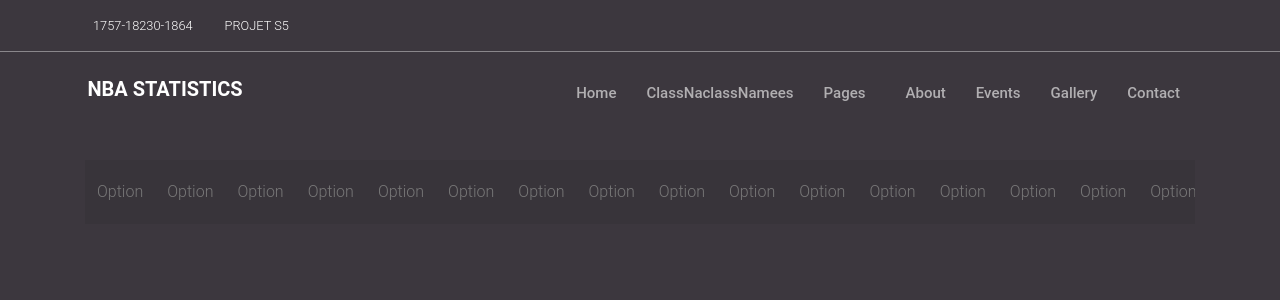
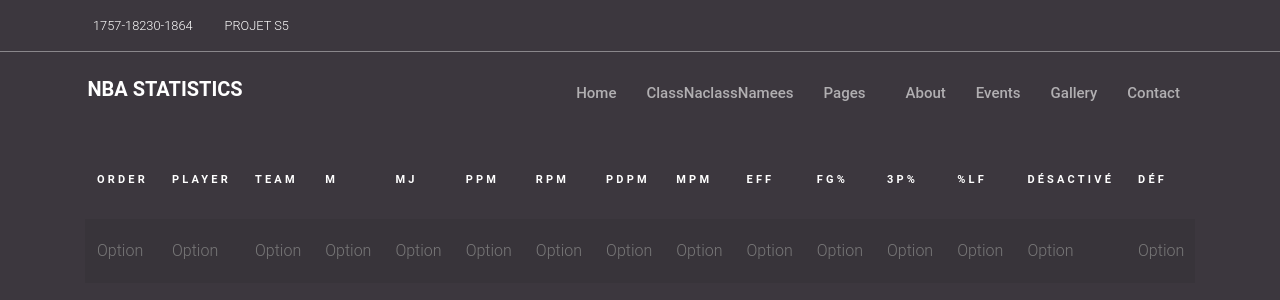
Before and after one commit to Ambinintsoa/nbaresult, a React (Create React App) app: page / in a window 1280 px wide. Shown: the top 300 px of the page. Built offline with nearby package versions, Linux system fonts and the light colour scheme.

Commit message:
Update ListeJoueur.jsx

```diff
--- a/src/components/ListeJoueur.jsx
+++ b/src/components/ListeJoueur.jsx
@@ -3,7 +3,7 @@ import JoueurService from '../services/JoueurService';
 import '../css/bootstrap.min.css';
 import '../css/stylelist.css';
 function ListeJoueur() {
-    const [joueurs, setJoueurs] = useState([]);
+    // const [joueurs, setJoueurs] = useState([]);
 
     // useEffect(() => {
     //     JoueurService.getJoueurs().then((res) => {
@@ -24,10 +24,6 @@ function ListeJoueur() {
 
         <table class="table table-striped custom-table">
           <thead>
-            {
-            joueurs
-            }
-          {joueurs.map((joueur) => (
             <tr>
 
               <th scope="col">Order</th>
@@ -50,7 +46,6 @@ function ListeJoueur() {
               <th scope="col">BP</th>
               <th scope="col">FP</th>
             </tr>
-             ))}
           </thead>
           <tbody>
             <tr scope="row">
```
